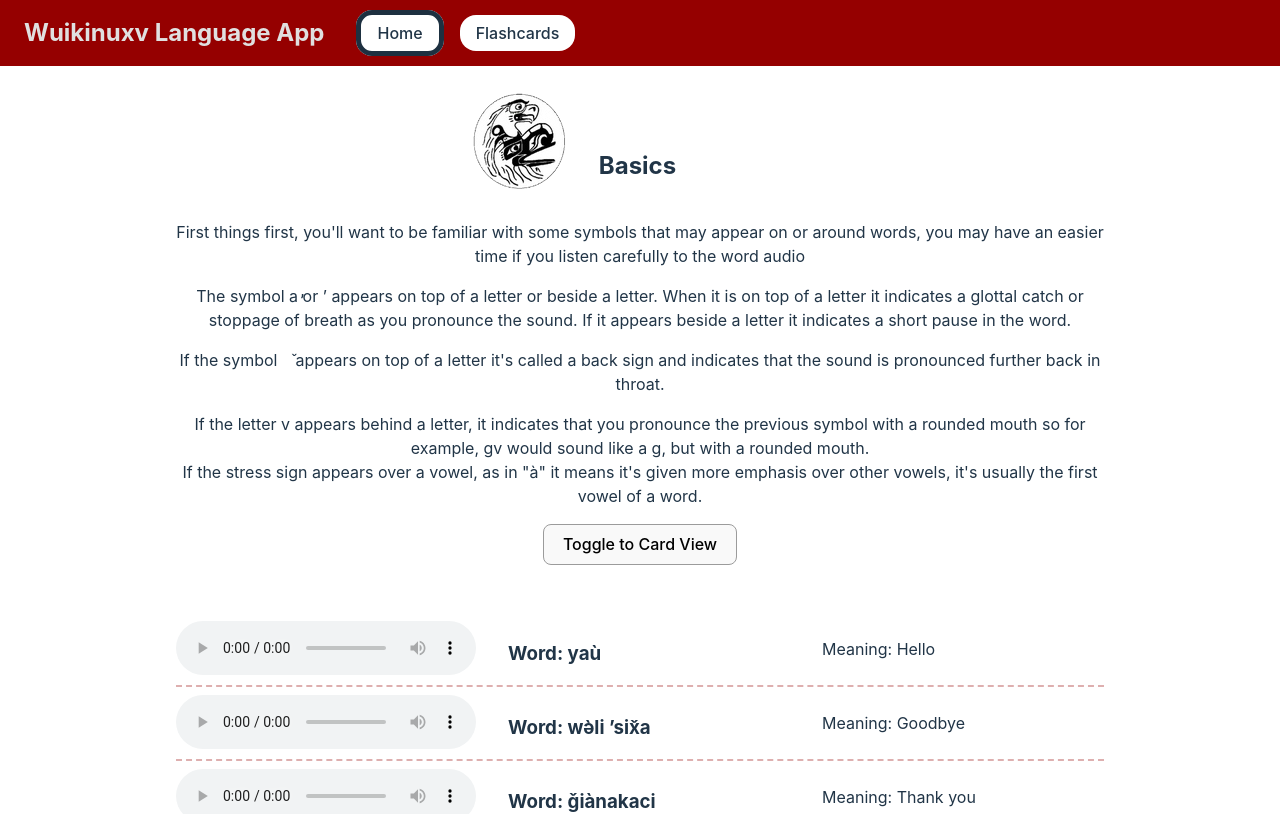
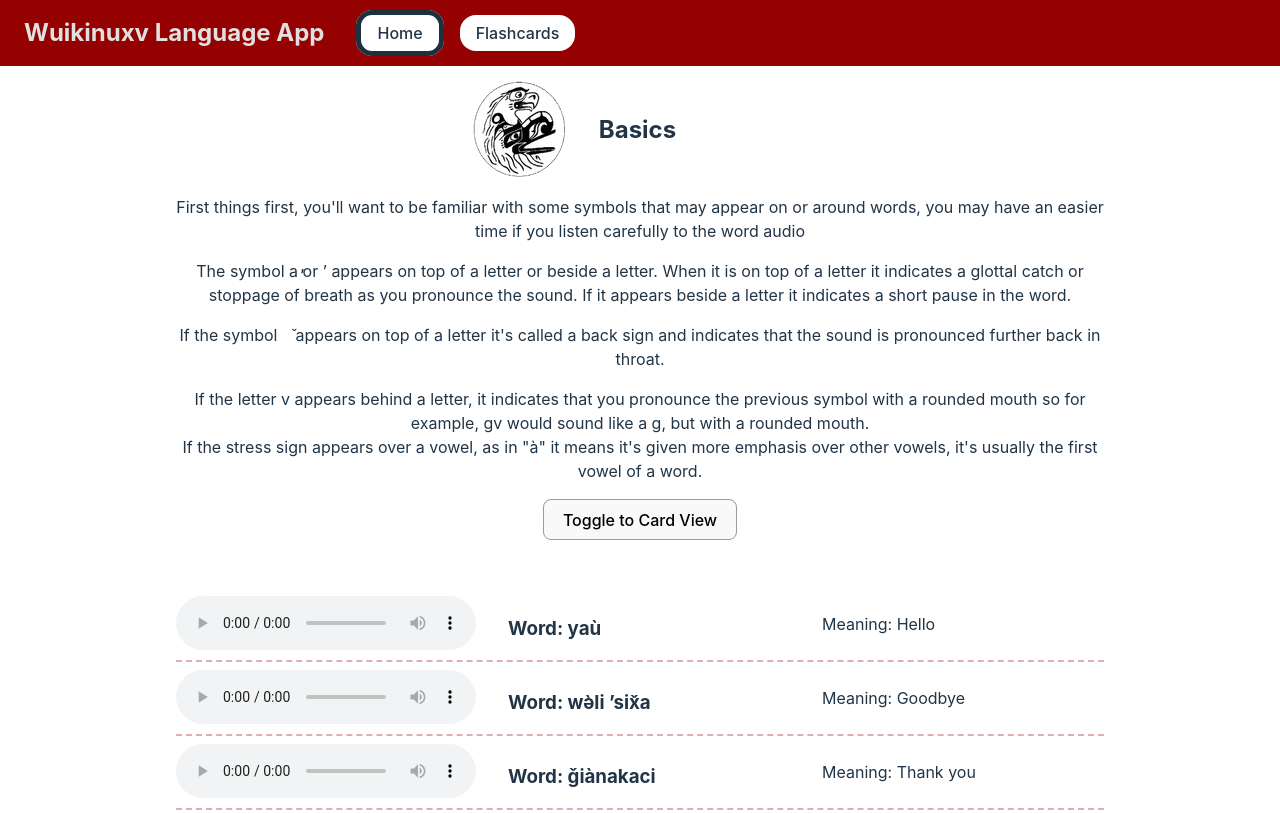
Before and after one commit to Trev004/DGL-409-Wuikinuxv-Learning-App, a React (Vite) app in the folder Wuikinuxv Learning App/: page / in a window 1280 px wide. Shown: the top 814 px of the page. Built offline with nearby package versions, Linux system fonts and the light colour scheme.

Commit message:
Fix CSS error
the h2 tag in Flashcard.css was actually also applying to the main page as well. This commit adds classes to fix this issue

```diff
--- a/Wuikinuxv Learning App/src/assets/Pages/Flashcard.css
+++ b/Wuikinuxv Learning App/src/assets/Pages/Flashcard.css
@@ -1,9 +1,3 @@
-#root {
-    max-width: 960px;
-    margin: 0 auto;
-    padding: 2rem;
-    text-align: center;
-}
-h2{
+.flashcard-intro{
     padding-top: 2em;
 }
--- a/Wuikinuxv Learning App/src/assets/Pages/Flashcard.jsx
+++ b/Wuikinuxv Learning App/src/assets/Pages/Flashcard.jsx
@@ -17,7 +17,7 @@ function Flashcard () {
     }
     return(
         <>
-            <h2>Flashcards</h2>
+            <h2 className='flashcard-intro'>Flashcards</h2>
             <p>Click on the correct meaning of the word displayed</p>
             <button onClick={newRandomNumber}>New Random</button>
             <p>Word: {words[randomNumber].word} Meaning: {words[randomNumber].meaning}</p>
```
